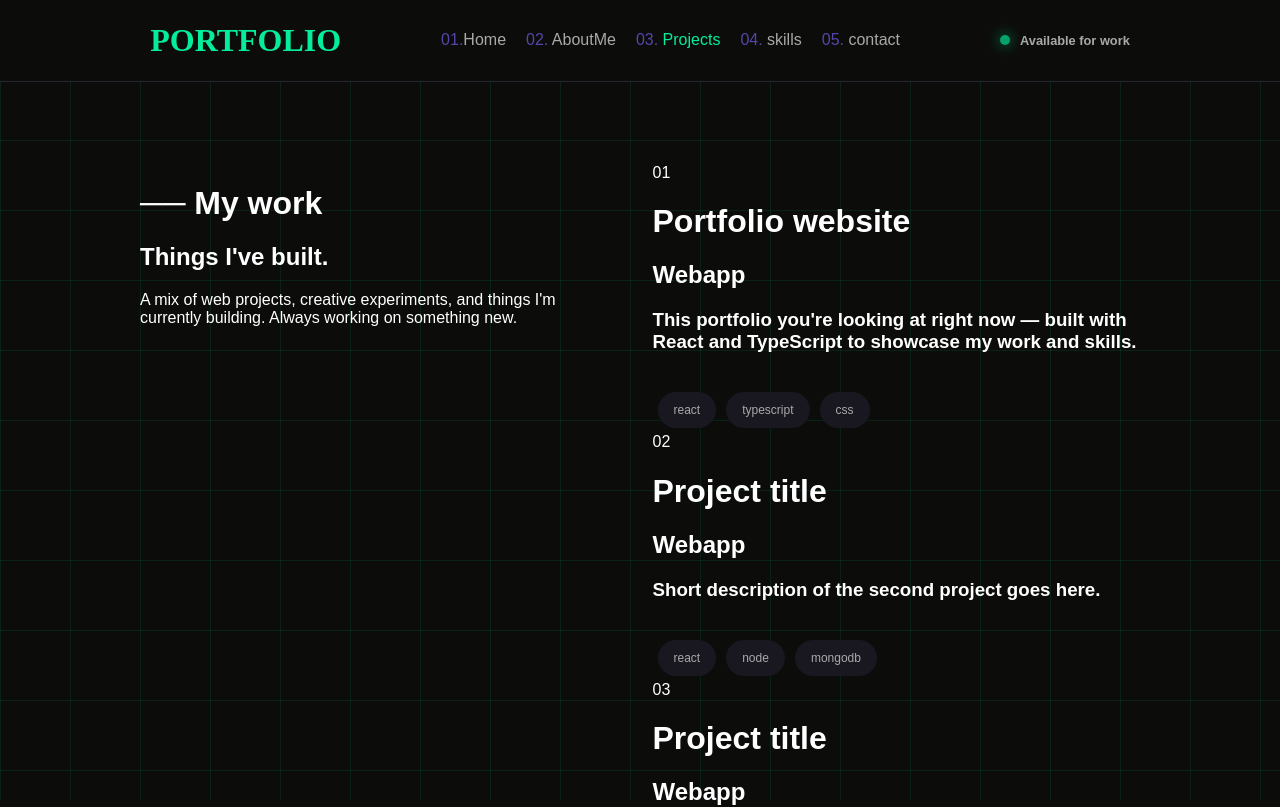
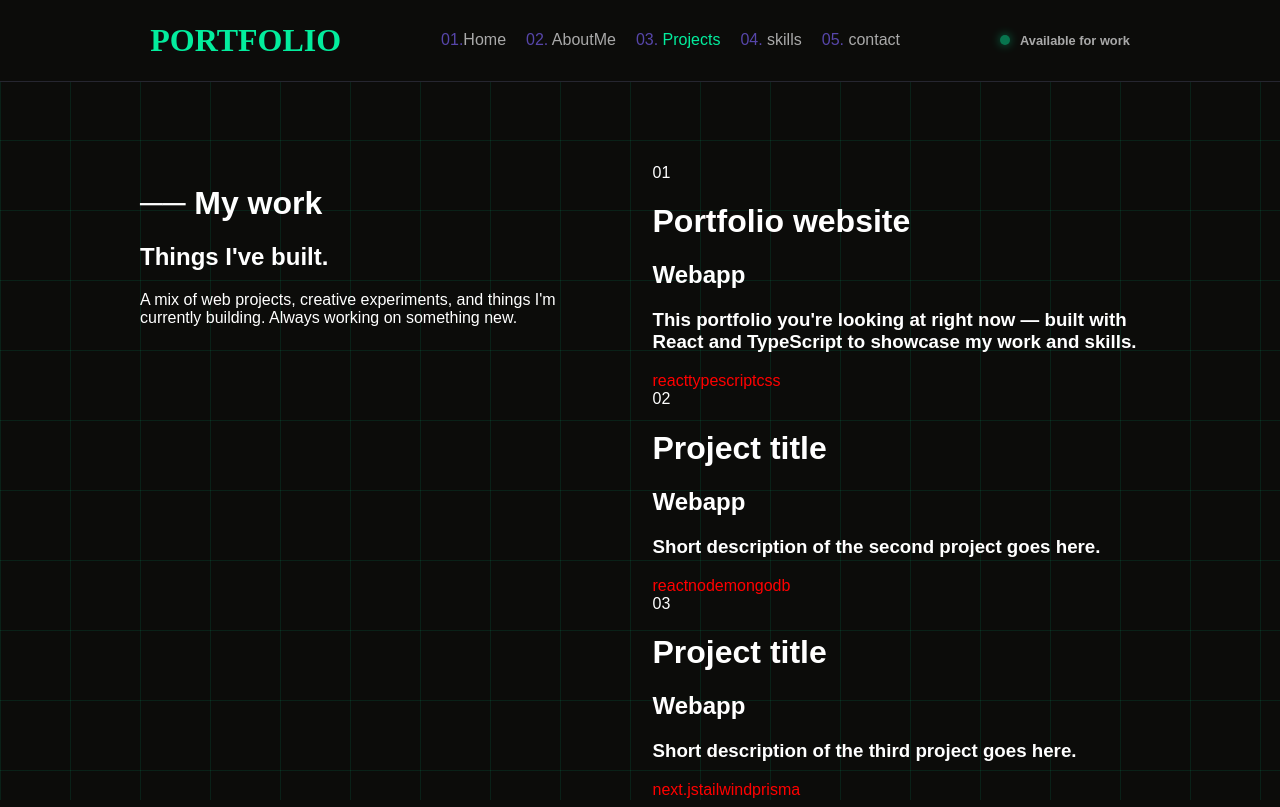
Before and after one commit to itzmitto/portfolioproject, a React (Vite) app: page /Projects in a window 1280 px wide. Shown: the top 807 px of the page. Built offline with nearby package versions, Linux system fonts and the light colour scheme.

Commit message:
249ste commit

```diff
--- a/src/pages/Projects.css
+++ b/src/pages/Projects.css
@@ -8,4 +8,29 @@
         padding: 2rem 0;
     }
 
+
+
+
+
+
+
+
+
+
+
+
+
+
+
+
+
+
+
+
+
+
+.pill {
+    color:red;
 }
+
+}
--- a/src/pages/Projects.tsx
+++ b/src/pages/Projects.tsx
@@ -23,9 +23,9 @@ function Projects() {
                             <h2>Webapp</h2>
                             <h3>This portfolio you're looking at right now — built with React and TypeScript to showcase my work and skills.</h3>
                             <div className="pillsWrapper">
-                                <span className="pills">react</span>
-                                <span className="pills">typescript</span>
-                                <span className="pills">css</span>
+                                <span className="pill">react</span>
+                                <span className="pill">typescript</span>
+                                <span className="pill">css</span>
                             </div>
                         </div>
 
@@ -37,9 +37,9 @@ function Projects() {
                             <h2>Webapp</h2>
                             <h3>Short description of the second project goes here.</h3>
                             <div className="pillsWrapper">
-                                <span className="pills">react</span>
-                                <span className="pills">node</span>
-                                <span className="pills">mongodb</span>
+                                <span className="pill">react</span>
+                                <span className="pill">node</span>
+                                <span className="pill">mongodb</span>
                             </div>
                         </div>
 
@@ -51,9 +51,9 @@ function Projects() {
                             <h2>Webapp</h2>
                             <h3>Short description of the third project goes here.</h3>
                             <div className="pillsWrapper">
-                                <span className="pills">next.js</span>
-                                <span className="pills">tailwind</span>
-                                <span className="pills">prisma</span>
+                                <span className="pill">next.js</span>
+                                <span className="pill">tailwind</span>
+                                <span className="pill">prisma</span>
                             </div>
                         </div>
 
```
